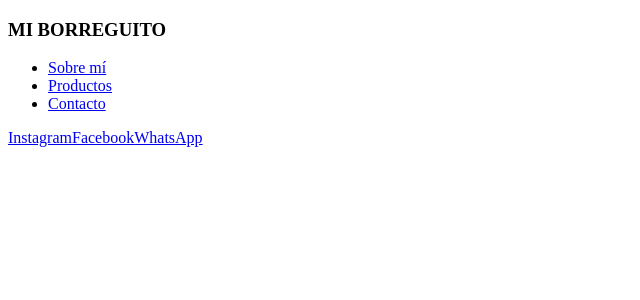
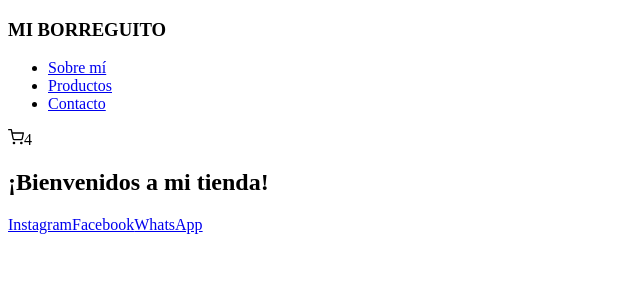
Before and after one commit to micacalvo/Tienda-react, a React (Create React App) app: page / in a window 1280 px wide. Shown: the top 300 px of the page, without its empty margins (0-640 px from the left). Built offline with nearby package versions, Linux system fonts and the light colour scheme.

Commit message:
Se crean componentes CartWidget y ItemListContainer

```diff
--- a/package.json
+++ b/package.json
@@ -8,6 +8,7 @@
     "@testing-library/user-event": "^13.5.0",
     "react": "^18.2.0",
     "react-dom": "^18.2.0",
+    "react-icons": "^4.4.0",
     "react-scripts": "5.0.1",
     "web-vitals": "^2.1.4"
   },
--- a/public/index.html
+++ b/public/index.html
@@ -11,6 +11,9 @@
     />
     <link rel="apple-touch-icon" href="%PUBLIC_URL%/logo192.png" />
     <link rel="manifest" href="%PUBLIC_URL%/manifest.json" />
+
+    <!-- Icon Cart -->
+    <link href="https://fonts.googleapis.com/icon?family=Material+Icons" rel="stylesheet">
     <title>Mi tienda</title>
   </head>
   <body>
--- a/src/App.js
+++ b/src/App.js
@@ -1,10 +1,13 @@
-import Navbar from './components/Header/Navbar';
+import Navbar from './components/Navbar/Navbar';
 import Footer from './components/Footer/Footer';
+import ItemListContainer from './components/ItemListContainer/ItemListContainer';
+
 
 const App = () => {
     return (
         <>
          <Navbar/>
+         <ItemListContainer saludo= "¡Bienvenidos a mi tienda!"/>
          <Footer/>
         </>
     )
--- /dev/null
+++ b/src/components/ItemListContainer/ItemListContainer.js
@@ -0,0 +1,9 @@
+const ItemListContainer = (props) => {
+    return (
+<main>
+    <h2>{props.saludo}</h2>
+</main>
+    )
+}
+
+export default ItemListContainer;
--- a/src/components/Main/Main.js
+++ /dev/null
@@ -1 +0,0 @@
-// Fotos de los productos
--- /dev/null
+++ b/src/components/Navbar/CartWidget.js
@@ -0,0 +1,13 @@
+import {FiShoppingCart} from 'react-icons/fi';
+
+const CartWidget = () => {
+    return (
+        // Icono del carrito
+<div>
+<FiShoppingCart/>
+<span>4</span>
+</div>
+)
+}
+
+export default CartWidget;
--- a/src/components/Header/Navbar.js
+++ b/src/components/Navbar/Navbar.js
@@ -1,18 +1,19 @@
-// Creo el componente navbar que va a tener mi header
+// Creo el componente navbar que va a tener mi header Error en cartwidget!!!
+import CartWidget from './CartWidget';
 
 const Navbar = () => {
     return (
-        <header>
-          <h3>MI BORREGUITO</h3>
-        <nav>
-         <ul>
+<nav>
+    <h3>MI BORREGUITO</h3>
+      <ul>
            <li><a href="#">Sobre mí</a></li>
            <li><a href="#">Productos</a></li>
            <li><a href="#">Contacto</a></li>
         </ul>
-        </nav>
-      </header>
-    )
+        <CartWidget/>
+    </nav>
+
+)
 }
 
 export default Navbar;
```
Also changed, not shown: 1 other file (tests, documents, lock files or other folders).
